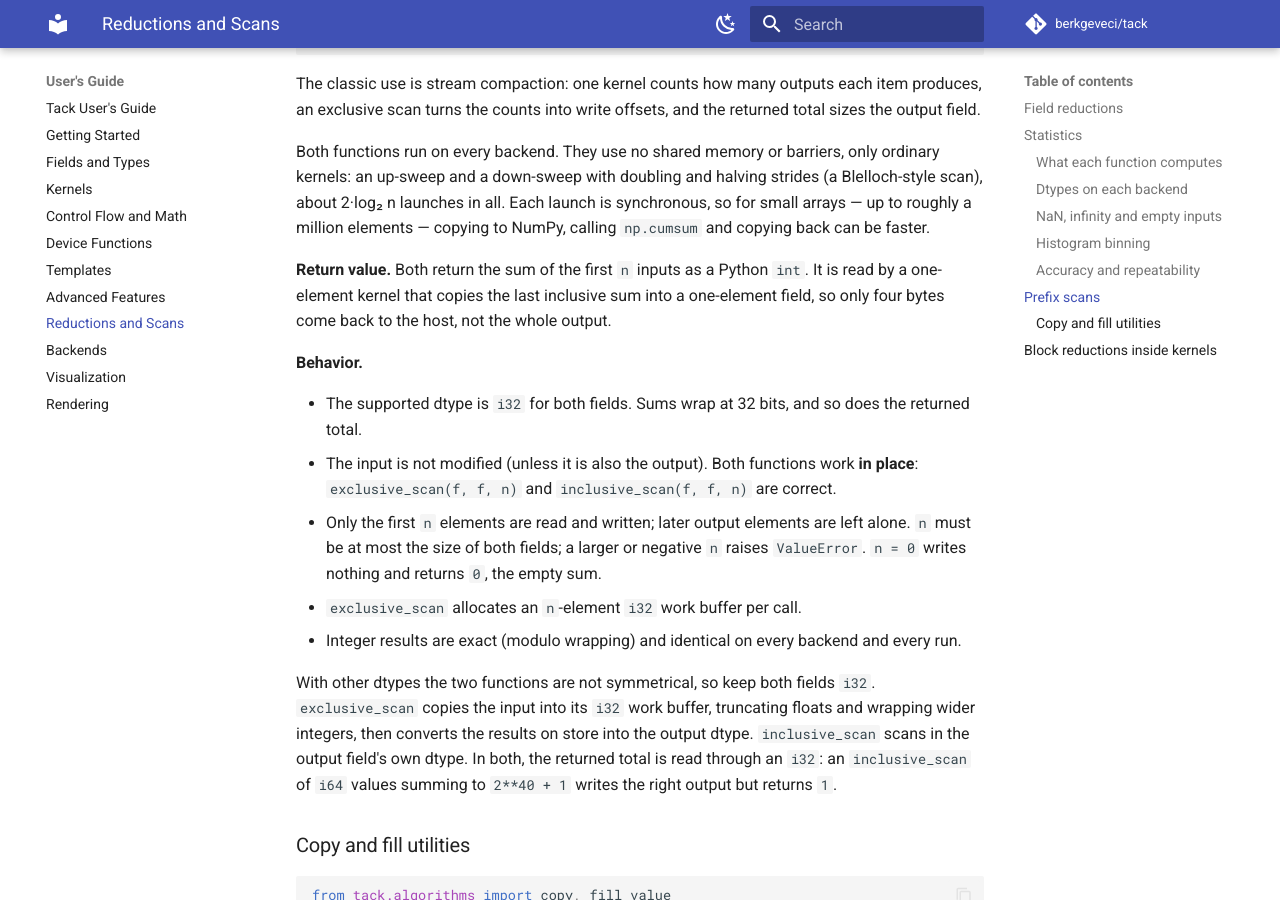
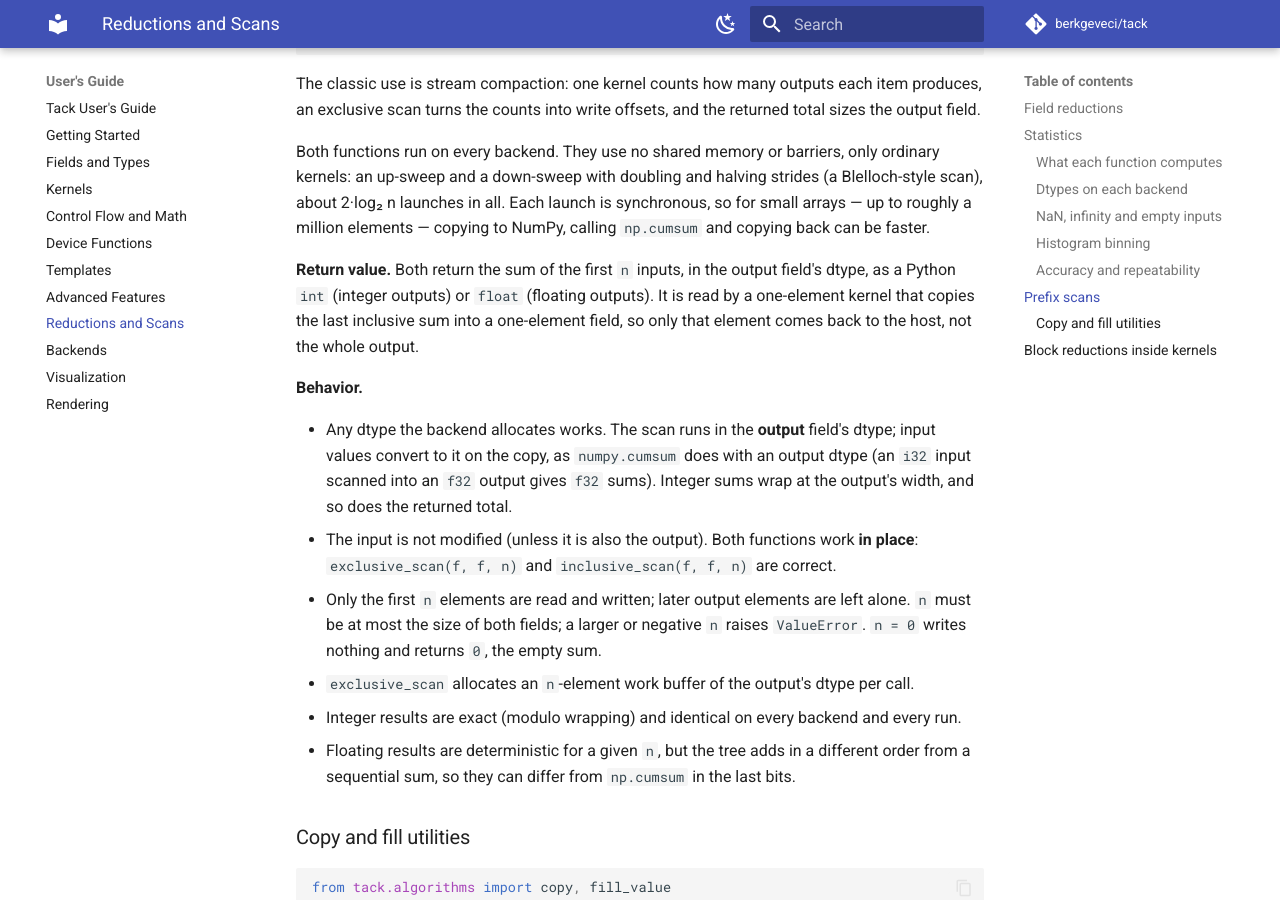
Before and after one commit to berkgeveci/tack, an MkDocs documentation site: the page built from docs/users-guide/11-reductions-and-scans.md, in a window 1280 px wide and 900 px high, scrolled down 6352 px. Built offline with MkDocs 1.6.1 and Material for MkDocs 9.7.7, drawn with Linux system fonts in a browser that asks for light colours; comment, search, counter and statistics services are not loaded.

Commit message:
Describe scans in the output field's dtype
The reductions chapter told readers to keep scans in i32 and explained
how the two functions disagreed with other dtypes. Both now scan in the
output field's dtype and return the total in it, so describe that, note
that floating sums can differ from numpy.cumsum in the last bits because
the tree adds in a different order, and add the fix to the changelog.

```diff
--- a/docs/users-guide/11-reductions-and-scans.md
+++ b/docs/users-guide/11-reductions-and-scans.md
@@ -248,15 +248,19 @@ all. Each launch is synchronous, so for small arrays — up to roughly a
 million elements — copying to NumPy, calling `np.cumsum` and copying back
 can be faster.
 
-**Return value.** Both return the sum of the first `n` inputs as a Python
-`int`. It is read by a one-element kernel that copies the last inclusive
-sum into a one-element field, so only four bytes come back to the host,
-not the whole output.
+**Return value.** Both return the sum of the first `n` inputs, in the
+output field's dtype, as a Python `int` (integer outputs) or `float`
+(floating outputs). It is read by a one-element kernel that copies the last
+inclusive sum into a one-element field, so only that element comes back to
+the host, not the whole output.
 
 **Behavior.**
 
-- The supported dtype is `i32` for both fields. Sums wrap at 32 bits, and
-  so does the returned total.
+- Any dtype the backend allocates works. The scan runs in the **output**
+  field's dtype; input values convert to it on the copy, as
+  `numpy.cumsum` does with an output dtype (an `i32` input scanned into an
+  `f32` output gives `f32` sums). Integer sums wrap at the output's width,
+  and so does the returned total.
 - The input is not modified (unless it is also the output). Both functions
   work **in place**: `exclusive_scan(f, f, n)` and `inclusive_scan(f, f, n)`
   are correct.
@@ -264,17 +268,13 @@ not the whole output.
   are left alone. `n` must be at most the size of both fields; a larger or
   negative `n` raises `ValueError`. `n = 0` writes nothing and returns `0`,
   the empty sum.
-- `exclusive_scan` allocates an `n`-element `i32` work buffer per call.
+- `exclusive_scan` allocates an `n`-element work buffer of the output's
+  dtype per call.
 - Integer results are exact (modulo wrapping) and identical on every
   backend and every run.
-
-With other dtypes the two functions are not symmetrical, so keep both
-fields `i32`. `exclusive_scan` copies the input into its `i32` work buffer,
-truncating floats and wrapping wider integers, then converts the results
-on store into the output dtype. `inclusive_scan` scans in the output
-field's own dtype. In both, the returned total is read through an `i32`:
-an `inclusive_scan` of `i64` values summing to `2**40 + 1` writes the right
-output but returns `1`.
+- Floating results are deterministic for a given `n`, but the tree adds in
+  a different order from a sequential sum, so they can differ from
+  `np.cumsum` in the last bits.
 
 ### Copy and fill utilities
 
```
Also changed, not shown: CHANGELOG.md (+4 -0 lines).
